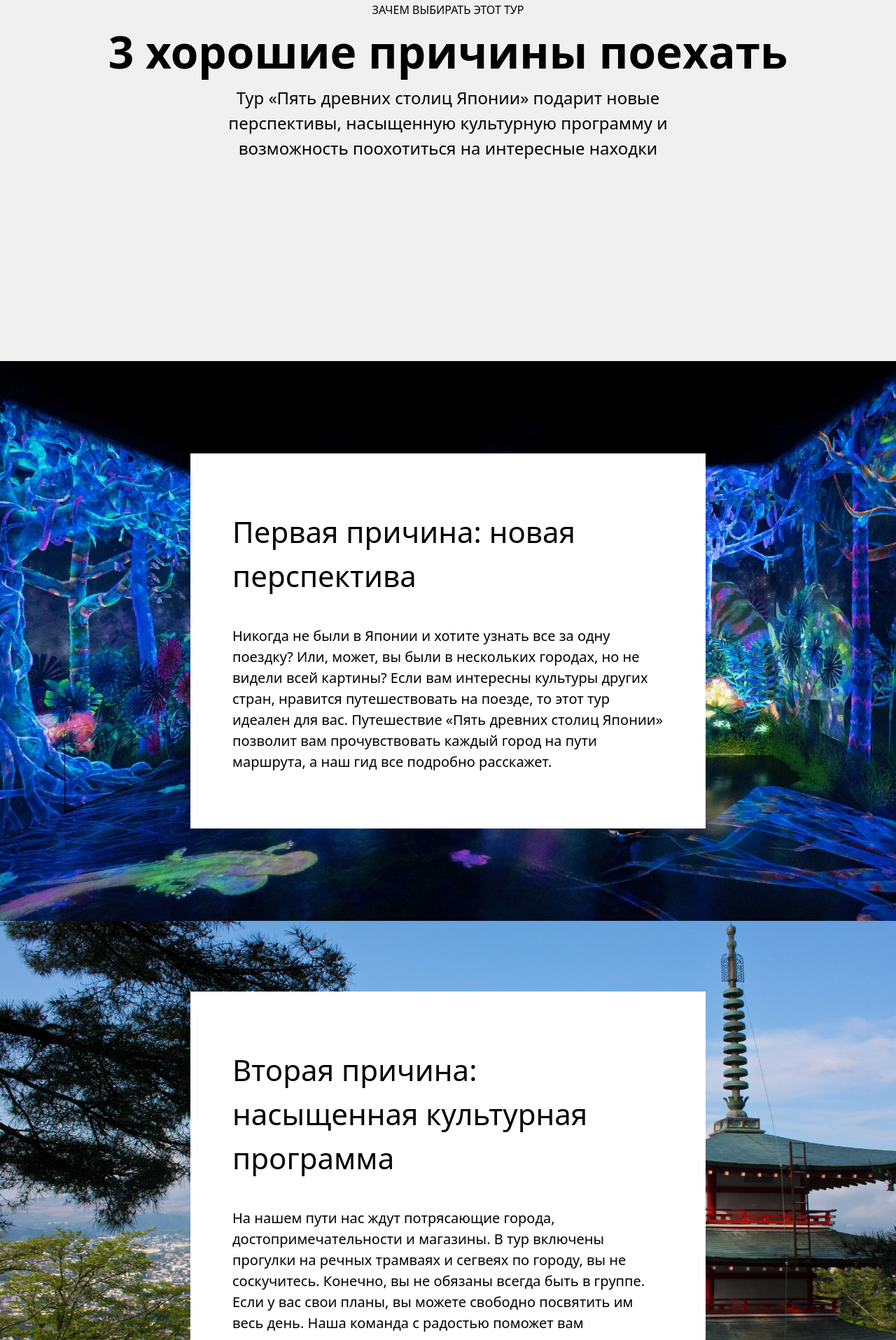
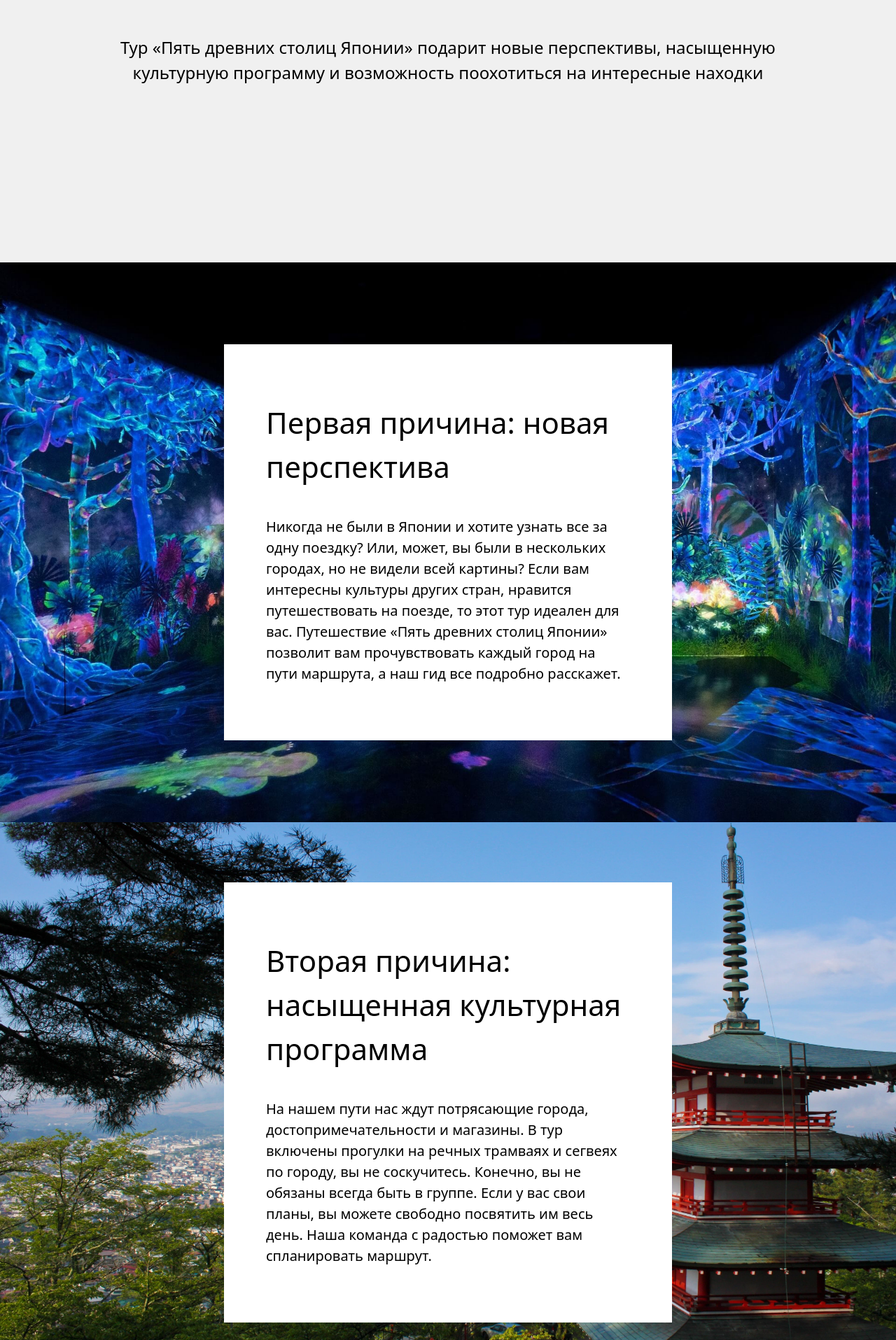
Before and after one commit to Extager/JapanTour, a React (Vite) app: page / in a window 1280 px wide. Shown: the part 1945-3860 px from the top of the page at 70% size. Built offline with nearby package versions, Linux system fonts and the light colour scheme.

Commit message:
price+fix

```diff
--- a/src/App.jsx
+++ b/src/App.jsx
@@ -6,6 +6,7 @@ import Reason_1 from "./components/main/reason_1/reason1";
 import Reason_2 from "./components/main/reason_2/reason_2";
 import Reason_3 from "./components/main/reason_3/reason_3";
 import Details from './components/main/details/details';
+import Price from "./components/main/price/price";
 
 export default function App() {
   return (
@@ -43,6 +44,9 @@ export default function App() {
         <Details />
       </div>
 
+      <div>
+        <Price />
+      </div>
     </div>
   )
 }
--- a/src/components/header/header.jsx
+++ b/src/components/header/header.jsx
@@ -2,7 +2,7 @@ export default function Header(){
     return(
             <div className="w-[100vw] flex flex-col h-[100vh] justify-center text-center bg-cover bg-center items-center
             bg-[url('/src/images/Header_Japan.jpg')]">
-                    <p className="text-white pt-[10px] pb-5 text-xl sm:text-">Меридиан тур</p>
+                    <p className="text-white pt-[10px] pb-5 text-xl ">Меридиан тур</p>
                     <p className="text-white pt-6 pb-6 text-7xl">«Пять древних столиц Японии»</p>
                     <button className="bg-[#b81a1a] text-white rounded-full px-6 py-3 h-12 w-[125px] text-center " >
                         <span>Готовы?</span>
--- a/src/components/main/about/about.jsx
+++ b/src/components/main/about/about.jsx
@@ -1,7 +1,7 @@
 export default  function About(){
     return(
-        <div className="w-[100vw] flex justify-center items-center pt-30 pb-11 h-[50%]">
-            <div className="text-center h-auto w-[50vw] flex pt-[120px] pb-[45px] font-thin text-pretty">
+        <div className="w-[100vw] flex justify-center items-center pt-30 pb-11 h-[40vh]">
+            <div className="text-center h-auto w-[50%] flex pt-[120px] pb-[45px] font-thin text-pretty">
                 <p className="text-3xl ">Тур строится на маршрутах исторических железных дорог Японии.
                     Он связывает главные города 3- и 8-часовыми путешествиями в поезде.
                     В каждом городе будет остановка на 3 дня, чтобы посетить достопримечательности.
--- a/src/components/main/details/details.jsx
+++ b/src/components/main/details/details.jsx
@@ -4,9 +4,9 @@ import Wallet from '../../../images/Wallet.svg';
 
 export default function Details(){
     return(
-        <div className="w-[100vw] h-[100vh] flex justify-center flex-col items-center pt-[135px] pb-[105px]" >
+        <div className="w-[100vw] h-[90vh] flex justify-center flex-col items-center pt-[135px] pb-[105px]" >
             <p className='mb-[105px] text-[42px] font-medium'>Детали тура</p>
-            <div className='flex justify-center w-[100%] h-[100vh]'>
+            <div className='flex justify-center w-[100%] h-[100%]'>
                 <div className="flex flex-col text-center items-center mx-5 text-pretty max-w-[360px] ">
                     <img src={Bed} alt="Image Error" className='w-[100px] h-[100px]' />
                     <p className='text-2xl font-medium'>Номера на 1 или 2</p>
--- a/src/components/main/price/price.jsx
+++ b/src/components/main/price/price.jsx
@@ -0,0 +1,9 @@
+export default function Price(){
+    return(
+        <div className="flex text-center flex-col w-screen h-[50vh] pt-[135px] pb-[175px] ">
+            <p className="pt-[10px] pb-10 font-semibold">ЦЕНЫ</p>
+            <p className="pt-2 pb-[3px] font-bold text-6xl">Стоимость: 50000 рублей</p>
+            <p className="pt-10 text-2xl font-thin">Включены трансферы, размещение в гостиницах и виза.</p>
+        </div>
+    );
+}
--- a/src/components/main/reason_1/reason1.jsx
+++ b/src/components/main/reason_1/reason1.jsx
@@ -1,10 +1,10 @@
 export default function Reason_1(){
     return(
         <div className="w-[100vw] h-[100vh] bg-[url('./images/Reason1.jpeg')] bg-center bg-cover flex justify-center items-center bg-fixed">
-            <div className="bg-white flex items-center justify-center w-[92vh] h-auto px-[60px] py-[60px]">
+            <div className="bg-white flex items-center justify-center w-[50%] h-auto px-[60px] py-[60px]">
                 <div className="items-center flex flex-col justify-center text-pretty text-left">
                     <p className="text-[42px] py-[20px] font-medium ">Первая причина: новая перспектива</p>
-                    <p className="text-[20px] py-[20px]">Никогда не были в Японии и хотите узнать все за одну поездку?
+                    <p className="text-[20px] py-[20px] font-light">Никогда не были в Японии и хотите узнать все за одну поездку?
                     Или, может, вы были в нескольких городах, но не видели всей картины?
                     Если вам интересны культуры других стран, нравится путешествовать на поезде, то этот тур идеален для вас.
                     Путешествие «Пять древних столиц Японии» позволит вам прочувствовать каждый город на пути маршрута, а наш гид все подробно расскажет.</p>
--- a/src/components/main/reason_2/reason_2.jsx
+++ b/src/components/main/reason_2/reason_2.jsx
@@ -1,10 +1,10 @@
 export default function Reason_2(){
     return(
         <div className="w-[100vw] h-[100vh] flex justify-center items-center bg-[url('./images/Reason2.jpeg')] bg-center bg-cover bg-fixed">
-            <div className="bg-white flex items-center justify-center w-[92vh] h-auto px-[60px] py-[60px]">
+            <div className="bg-white flex items-center justify-center w-[50%] h-auto px-[60px] py-[60px]">
                 <div className="items-center flex flex-col justify-center text-pretty text-left">
                     <p className="text-[42px] py-[20px] font-medium">Вторая причина: насыщенная культурная программа</p>
-                    <p className="text-[20px] py-[20px]">На нашем пути нас ждут потрясающие города, достопримечательности и магазины.
+                    <p className="text-[20px] py-[20px] font-light">На нашем пути нас ждут потрясающие города, достопримечательности и магазины.
                     В тур включены прогулки на речных трамваях и сегвеях по городу, вы не соскучитесь.
                     Конечно, вы не обязаны всегда быть в группе.
                     Если у вас свои планы, вы можете свободно посвятить им весь день.
--- a/src/components/main/reason_3/reason_3.jsx
+++ b/src/components/main/reason_3/reason_3.jsx
@@ -1,10 +1,10 @@
 export default function Reason_3() {
     return(
         <div className="w-[100vw] h-[100vh] flex justify-center items-center bg-[url('./images/Reason3.jpg')] bg-center bg-cover bg-fixed">
-            <div className="bg-white flex items-center justify-center w-[92vh] h-auto px-[60px] py-[60px] text-left">
+            <div className="bg-white flex items-center justify-center w-[50%] h-auto px-[60px] py-[60px] text-left">
                 <div className="items-center flex flex-col justify-center text-pretty" >
                     <p className="text-[42px] py-[20px] font-medium">Третья причина: охота за сокровищами</p>
-                    <p className="text-[20px] py-[20px]">Кто не любит хороший сувенир?
+                    <p className="text-[20px] py-[20px] font-light">Кто не любит хороший сувенир?
                         Мы знаем все о блошиных рынках, магазинах модных дизайнеров и фестивалях уличной еды, и проведем вас по самым классным местам.
                          Японские города – это постоянные открытия,
                           и какой бы у вас ни был вкус, мы уверены, что вы найдете то, что нужно вам и вашим близким.</p>
--- a/src/components/main/reasons/reasons.jsx
+++ b/src/components/main/reasons/reasons.jsx
@@ -1,9 +1,9 @@
 export default function Reasons(){
     return(
-        <div className="w-[100vw] h-[100vh] flex text-center items-center justify-center flex-col text-pretty ">
-                <p className="text-[16px]">ЗАЧЕМ ВЫБИРАТЬ ЭТОТ ТУР</p>
-                <p className="text-[64px] font-bold">3 хорошие причины поехать</p>
-                <p className="text-[24px] w-[90vh]">Тур «Пять древних столиц Японии» подарит новые перспективы, насыщенную культурную программу и возможность поохотиться на интересные находки</p>
+        <div className="w-[100vw] h-[100vh] flex text-center items-center justify-center flex-col text-wrap ">
+                <p className="text-[16px] font-medium pt-[10px] pb-10">ЗАЧЕМ ВЫБИРАТЬ ЭТОТ ТУР</p>
+                <p className="text-[64px] font-bold pt-2 pb-[3px]">3 хорошие причины поехать</p>
+                <p className="text-[24px] w-[80%] pt-[41px] font-light">Тур «Пять древних столиц Японии» подарит новые перспективы, насыщенную культурную программу и возможность поохотиться на интересные находки</p>
         </div>
     );
 }
```
